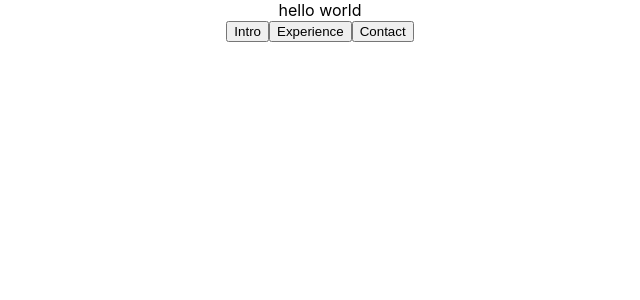
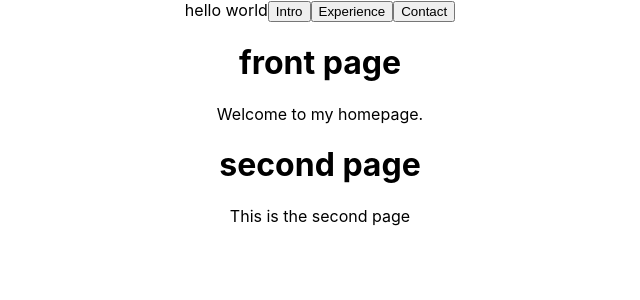
Before and after one commit to Hasuzawa/Homepage, a React (Create React App) app: page / in a window 1280 px wide. Shown: the top 300 px of the page, without its empty margins (320-960 px from the left). Built offline with nearby package versions, Linux system fonts and the light colour scheme.

Commit message:
updated md and tab content

```diff
--- a/src/App.js
+++ b/src/App.js
@@ -1,5 +1,5 @@
 import './App.css';
-import navTab from "./Components/navTab.jsx";
+import navTab from "./components/navTab.jsx";
 import React from 'react';
 
 
@@ -17,9 +17,18 @@ function App() {
 class App extends React.Component {
   constructor(){
     super();
+    this.state = {}
+
 
 
     this.handleClick = this.handleClick.bind(this);
+  }
+  //I might want to keep track of the active tab by a state, and have a componentdidmount set the initial active state to the first page
+
+
+
+  displayContent(){
+    //hide all non-active tab content
   }
 
   handleClick(e){
@@ -32,11 +41,23 @@ class App extends React.Component {
     return (
       <div className = "App">
         <span>hello world</span>
-        <div>
-          <button id="1" onClick={this.handleClick}>Intro</button>
+
+        <navigator className = "tabMenu">
+          <button id={1} onClick={this.handleClick}>Intro</button>
           <button id={2} onClick={this.handleClick}>Experience</button>
           <button id={3} onClick={this.handleClick}>Contact</button>
+        </navigator>
+
+        <div id = "intro" className = "tabContent">
+          <h1>front page</h1>
+          <p>Welcome to my homepage.</p>
         </div>
+
+        <div>
+          <h1>second page</h1>
+          <p>This is the second page</p>
+        </div>
+
       </div>
     )
   }
```
Also changed, not shown: 1 other file (tests, documents, lock files or other folders).
